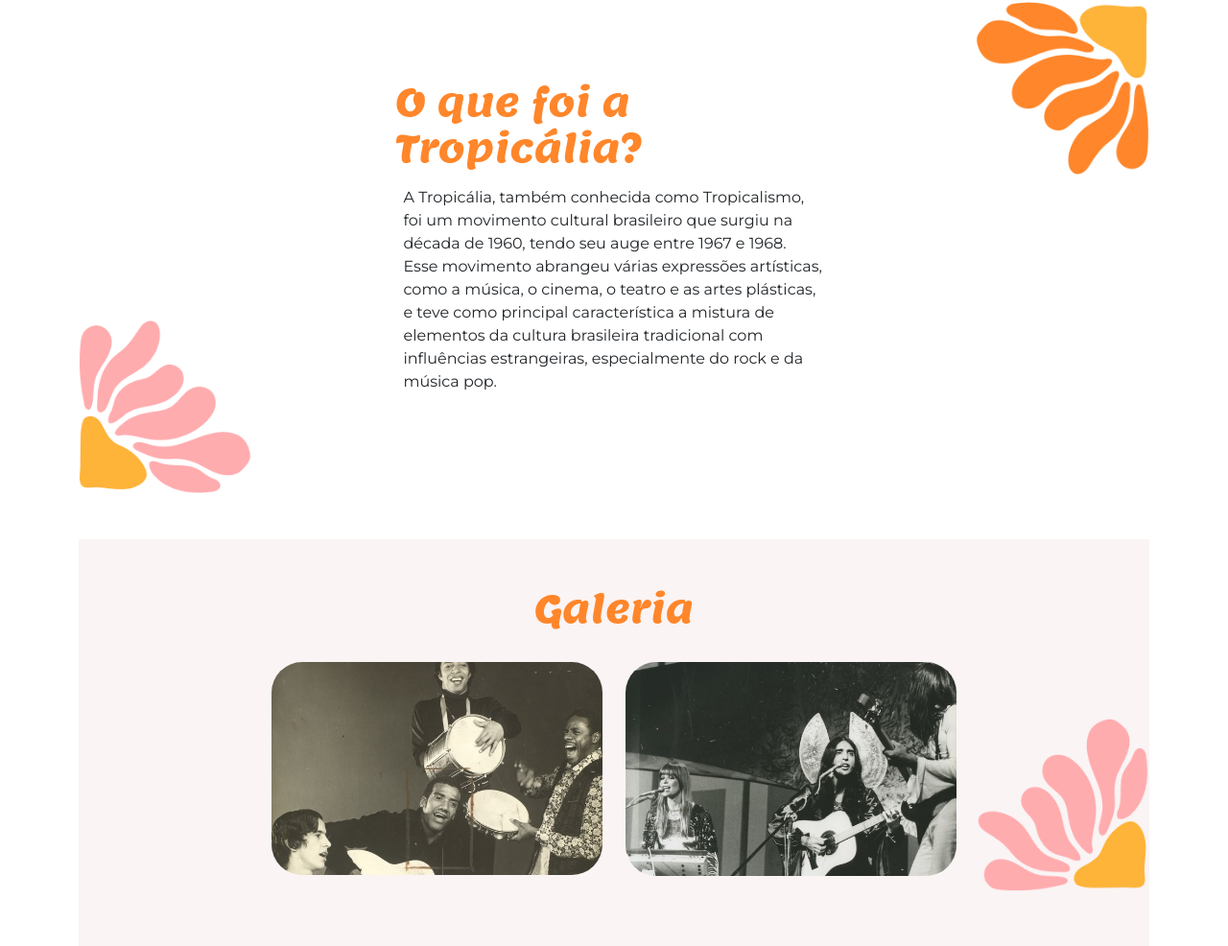
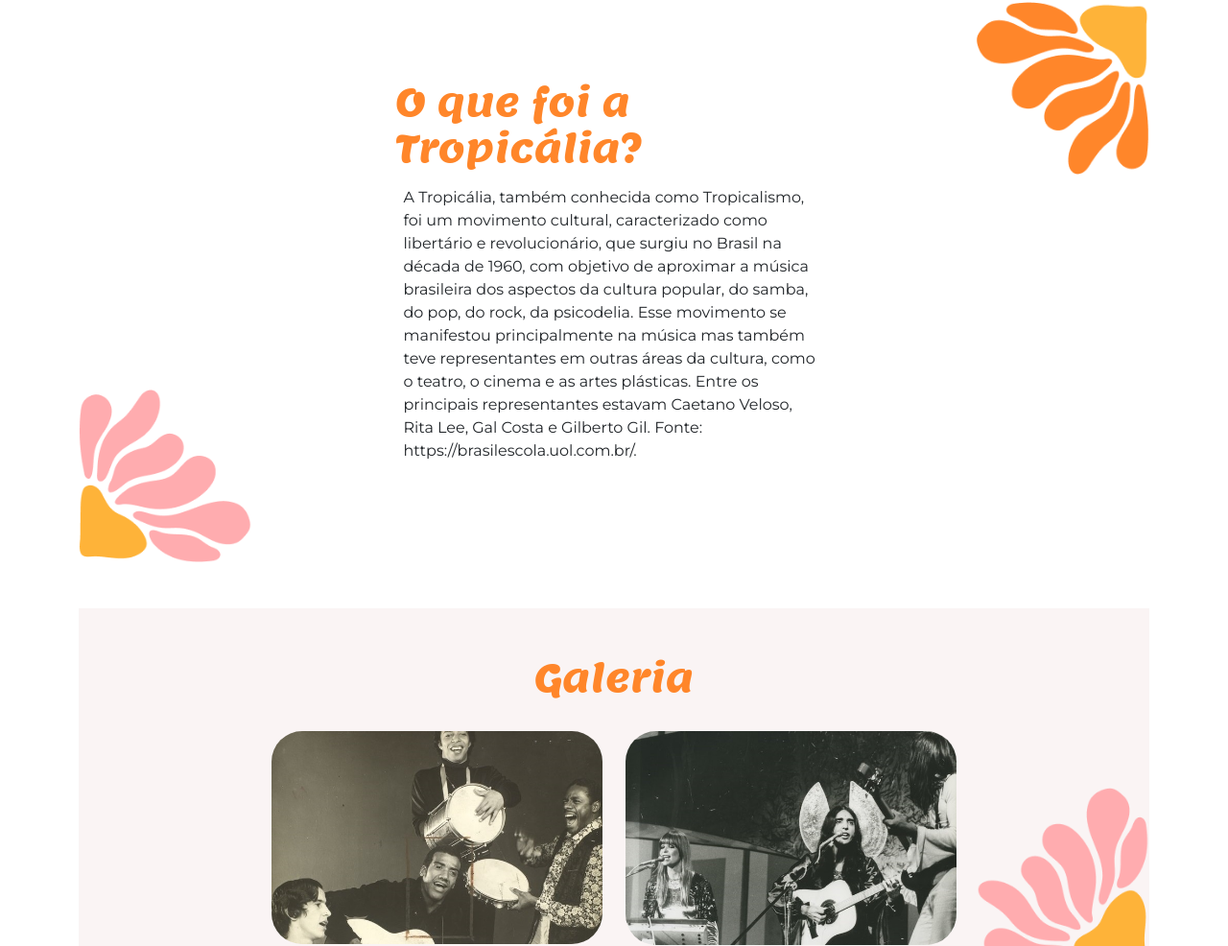
Before and after one commit to vinimigd/Matematica2, a plain HTML site: page site-acessivel-projeto-inicial/index.html in a window 1280 px wide. Shown: the part 1007-1993 px from the top of the page at 96% size. Drawn offline with nearby package versions, Linux system fonts and the light colour scheme.

Commit message:
fibauioadj

```diff
--- a/site-acessivel-projeto-inicial/index.html
+++ b/site-acessivel-projeto-inicial/index.html
@@ -46,11 +46,13 @@
             <div class="container d-flex align-items-center ">
                   <div class="col-5">
                     <h2>O que foi a Tropicália?</h2>
-                    <p class="p-2">A Tropicália, também conhecida como Tropicalismo, foi um movimento cultural
-                        brasileiro que surgiu na década de 1960, tendo seu auge entre 1967 e 1968. Esse movimento
-                        abrangeu várias expressões artísticas, como a música, o cinema, o teatro e as artes plásticas, e
-                        teve como principal característica a mistura de elementos da cultura brasileira tradicional com
-                        influências estrangeiras, especialmente do rock e da música pop.</p>
+                    <p class="p-2">A Tropicália, também conhecida como Tropicalismo, foi um movimento
+                        cultural, caracterizado como libertário e revolucionário, que surgiu no Brasil na década de 1960,
+                        com objetivo de aproximar a música brasileira dos aspectos da cultura popular, do samba, do pop,
+                        do rock, da psicodelia. Esse movimento se manifestou principalmente na música mas também teve
+                        representantes em outras áreas da cultura, como o teatro, o cinema e as artes plásticas. Entre
+                        os principais representantes estavam Caetano Veloso, Rita Lee, Gal Costa e Gilberto Gil.
+                        Fonte: https://brasilescola.uol.com.br/.</p>
                 </div>
             </div>
         </section>
```
